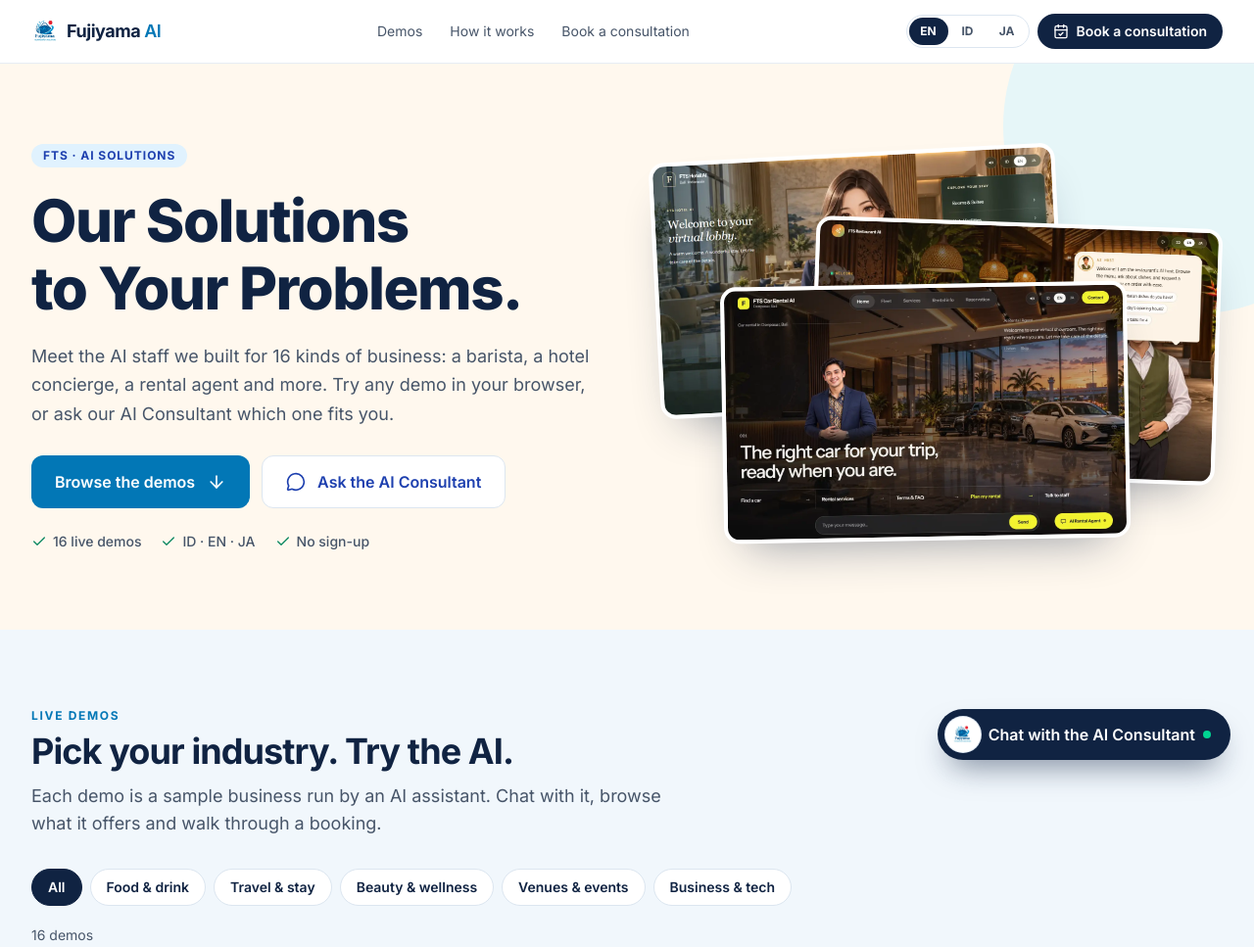
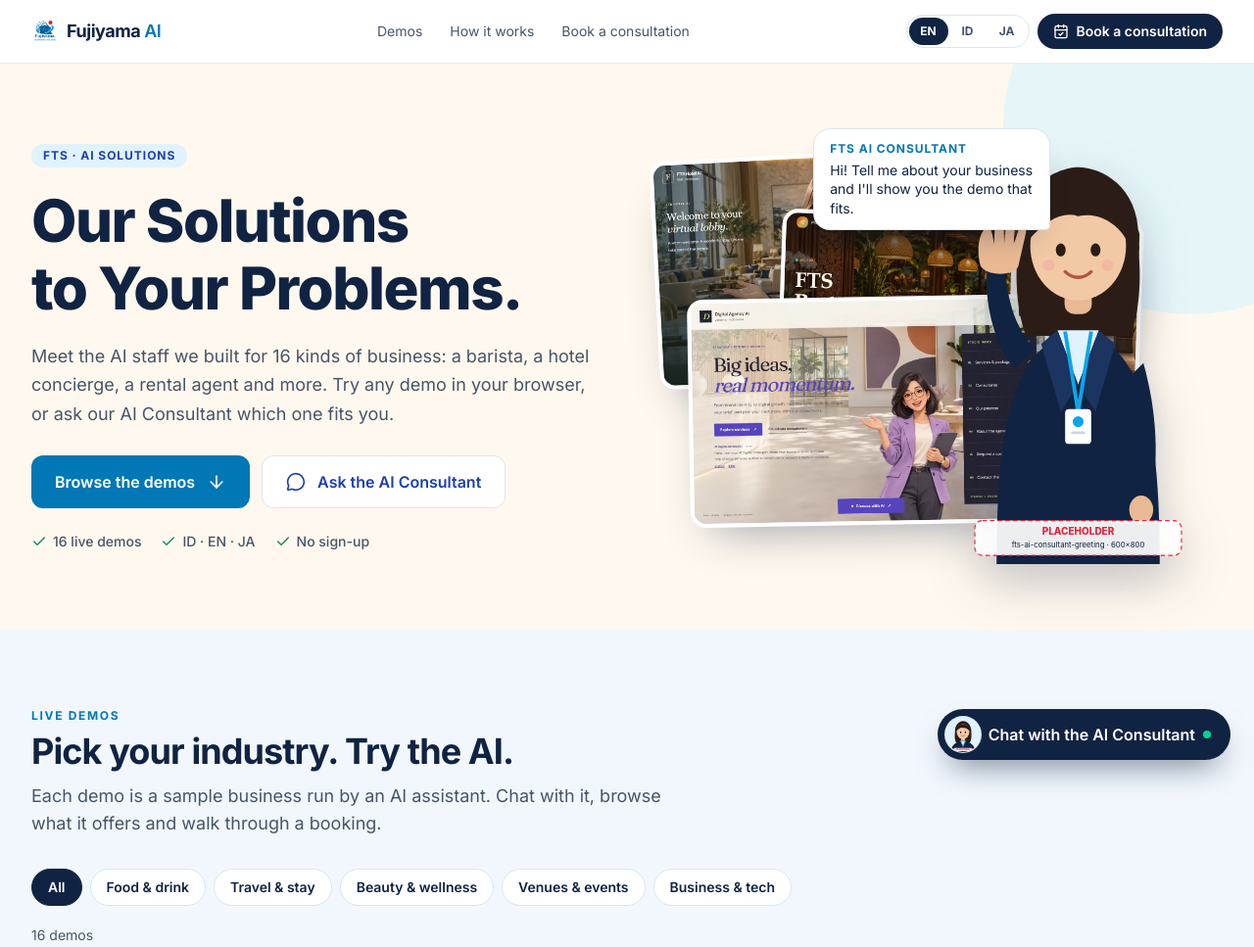
Before and after one commit to Rizz404/fts-ai-landing, a Laravel app: page / in a window 1280 px wide. Shown: the top 967 px of the page at 98% size. Run offline with Laravel 12, Linux system fonts and the light colour scheme; data comes from the database, SQL or seed files in the repository; style sheets or scripts are compiled from the project's sources; parts of the project's set-up code (start-up, migrations or seed data) failed here and were passed over.

Commit message:
feat(landing): add ai consultant character placeholders to hero, chat and booking

```diff
--- a/resources/js/landing/chat/ChatWidget.tsx
+++ b/resources/js/landing/chat/ChatWidget.tsx
@@ -1,7 +1,8 @@
 import { useEffect, useRef, useState, type FormEvent } from 'react';
 import { CalendarCheck, RotateCcw, Send, X } from 'lucide-react';
 import { renderChatText } from '../../shared/chat-text.js';
-import { ftsLogo, links, pageUrl } from '../content/links';
+import { character } from '../content/character';
+import { links, pageUrl } from '../content/links';
 import { useLang } from '../i18n/lang';
 import ChatCards from './ChatCards';
 import { useChat } from './useChat';
@@ -12,9 +13,13 @@ type Props = {
 };
 
 const Avatar = ({ size = 'h-9 w-9' }: { size?: string }) => (
-    <span className={`flex ${size} shrink-0 items-center justify-center rounded-full bg-white ring-1 ring-fts-line`}>
-        <img src={ftsLogo} alt="" width={24} height={24} className="h-3/5 w-3/5 object-contain" />
-    </span>
+    <img
+        src={character.avatar.src}
+        alt=""
+        width={character.avatar.width}
+        height={character.avatar.height}
+        className={`${size} shrink-0 rounded-full bg-fts-sky-soft object-cover ring-1 ring-fts-line`}
+    />
 );
 
 /**
--- /dev/null
+++ b/resources/js/landing/content/character.ts
@@ -0,0 +1,10 @@
+// The FTS AI Consultant character. Files ending in .PLACEHOLDER.svg are temporary;
+// IMAGES-TO-GENERATE.md lists what to generate and how to swap each one in.
+export const character = {
+  // Hero, next to the demo screenshots.
+  greeting: { src: "/images/character/fts-ai-consultant-greeting.PLACEHOLDER.svg", width: 600, height: 800 },
+  // Consultation page, beside the booking form.
+  tablet: { src: "/images/character/fts-ai-consultant-tablet.PLACEHOLDER.svg", width: 600, height: 800 },
+  // Chat launcher, chat header and every assistant bubble; mobile hero greeting.
+  avatar: { src: "/images/character/fts-ai-consultant-avatar.PLACEHOLDER.svg", width: 256, height: 256 },
+};
--- a/resources/js/landing/i18n/assistantStrings.ts
+++ b/resources/js/landing/i18n/assistantStrings.ts
@@ -30,6 +30,8 @@ const en = {
     bookForm: "Use the booking form",
     disclaimer: "AI answers can be wrong. The team confirms every booking.",
     unavailable: "The chat is not available right now. Please contact FTS directly.",
+    heroBubble: "Hi! Tell me about your business and I'll show you the demo that fits.",
+    characterAlt: "The FTS AI Consultant waving hello",
   },
   booking: {
     eyebrow: "Free consultation",
@@ -110,6 +112,8 @@ const id: AssistantStrings = {
     bookForm: "Pakai formulir pemesanan",
     disclaimer: "Jawaban AI bisa keliru. Tim mengonfirmasi setiap pemesanan.",
     unavailable: "Chat sedang tidak tersedia. Silakan hubungi FTS langsung.",
+    heroBubble: "Halo! Ceritakan usaha Anda, saya tunjukkan demo yang paling cocok.",
+    characterAlt: "AI Consultant FTS melambaikan tangan",
   },
   booking: {
     eyebrow: "Konsultasi gratis",
@@ -188,6 +192,8 @@ const ja: AssistantStrings = {
     bookForm: "予約フォームを使う",
     disclaimer: "AIの回答は誤る場合があります。予約はすべてスタッフが確定します。",
     unavailable: "現在チャットはご利用いただけません。FTSへ直接お問い合わせください。",
+    heroBubble: "こんにちは。御社の業種を教えていただければ、合うデモをご案内します。",
+    characterAlt: "手を振るFTSのAIコンサルタント",
   },
   booking: {
     eyebrow: "無料相談",
--- a/resources/js/landing/sections/Booking.tsx
+++ b/resources/js/landing/sections/Booking.tsx
@@ -1,6 +1,7 @@
 import { useEffect, useMemo, useState, type FormEvent, type ReactNode } from 'react';
 import { CalendarCheck, Check, MessageCircle } from 'lucide-react';
 import { api, chatToken, landingConfig, type ConsultationCreated, type ConsultationOptions, type ValidationFailure } from '../api';
+import { character } from '../content/character';
 import { useLang } from '../i18n/lang';
 
 type ContactType = 'whatsapp' | 'phone' | 'email';
@@ -169,6 +170,15 @@ const Booking = ({ onAskAi }: { onAskAi: () => void }) => {
                         <MessageCircle aria-hidden className="mt-0.5 h-4 w-4 shrink-0" />
                         {b.askAi}
                     </button>
+                    {/* Desktop only: the form is long, so the character fills the side column. */}
+                    <img
+                        src={character.tablet.src}
+                        alt={a.chat.characterAlt}
+                        width={character.tablet.width}
+                        height={character.tablet.height}
+                        loading="lazy"
+                        className="mt-8 hidden w-full max-w-[300px] lg:block"
+                    />
                 </div>
 
                 <div className="min-w-0">
--- a/resources/js/landing/sections/Hero.tsx
+++ b/resources/js/landing/sections/Hero.tsx
@@ -1,11 +1,12 @@
 import { ArrowDown, Check, MessageCircle } from "lucide-react";
+import { character } from "../content/character";
 import { demoHref, demoImage, demos } from "../content/demos";
 import { useLang } from "../i18n/lang";
 
-const previewIds = ["hotel-ai", "restaurant-ai", "car-rental-ai"];
+const previewIds = ["hotel-ai", "restaurant-ai", "digital-agency-ai"];
 
 const Hero = ({ onAskAi }: { onAskAi: () => void }) => {
-  const { lang, t } = useLang();
+  const { lang, t, a } = useLang();
   const previews = previewIds.map((id) => demos.find((demo) => demo.id === id)!);
 
   return (
@@ -64,8 +65,21 @@ const Hero = ({ onAskAi }: { onAskAi: () => void }) => {
           </ul>
         </div>
 
-        {/* Stack of real demo screenshots; hidden on small phones to keep the first screen short. */}
-        <div aria-hidden className="relative mx-auto hidden aspect-[16/11] w-full max-w-xl sm:block">
+        {/* Phones: a compact greeting from the AI Consultant instead of the screenshot stack. */}
+        <button
+          type="button"
+          onClick={onAskAi}
+          className="flex items-center gap-3 rounded-2xl border border-fts-line bg-white p-3 text-left sm:hidden"
+        >
+          <img src={character.avatar.src} alt="" width={56} height={56} className="h-14 w-14 shrink-0 rounded-full bg-fts-sky-soft object-cover" />
+          <span className="min-w-0">
+            <span className="block text-xs font-bold uppercase tracking-[0.08em] text-fts-sky-strong">{a.chat.title}</span>
+            <span className="mt-0.5 block text-sm leading-snug text-fts-navy">{a.chat.heroBubble}</span>
+          </span>
+        </button>
+
+        {/* Real demo screenshots, with the AI Consultant character standing in front. */}
+        <div className="relative mx-auto hidden aspect-[16/11] w-full max-w-xl sm:block">
           {previews.map((demo, index) => (
             <a
               key={demo.id}
@@ -73,8 +87,9 @@ const Hero = ({ onAskAi }: { onAskAi: () => void }) => {
               target="_blank"
               rel="noopener noreferrer"
               tabIndex={-1}
-              className={`absolute w-[72%] overflow-hidden rounded-2xl border-4 border-white bg-white shadow-[0_24px_48px_-24px_rgba(16,35,66,0.45)] transition-transform duration-300 hover:-translate-y-1 ${
-                ["left-0 top-0 rotate-[-3deg]", "right-0 top-[18%] rotate-[2deg]", "bottom-0 left-[12%] rotate-[-1deg]"][index]
+              aria-hidden
+              className={`absolute w-[64%] overflow-hidden rounded-2xl border-4 border-white bg-white shadow-[0_24px_48px_-24px_rgba(16,35,66,0.45)] transition-transform duration-300 hover:-translate-y-1 ${
+                ["left-0 top-0 rotate-[-3deg]", "left-[22%] top-[16%] rotate-[2deg]", "bottom-[4%] left-[6%] rotate-[-1deg]"][index]
               }`}
             >
               <img
@@ -87,6 +102,23 @@ const Hero = ({ onAskAi }: { onAskAi: () => void }) => {
               />
             </a>
           ))}
+
+          <img
+            src={character.greeting.src}
+            alt={a.chat.characterAlt}
+            width={character.greeting.width}
+            height={character.greeting.height}
+            loading="eager"
+            className="pointer-events-none absolute -bottom-6 right-[-4%] h-[112%] w-auto drop-shadow-[0_18px_24px_rgba(16,35,66,0.25)]"
+          />
+          <button
+            type="button"
+            onClick={onAskAi}
+            className="absolute right-[30%] top-[-6%] max-w-[15rem] rounded-2xl rounded-br-sm bg-white px-4 py-3 text-left text-sm leading-snug text-fts-navy shadow-[0_16px_32px_-16px_rgba(16,35,66,0.45)] ring-1 ring-fts-line transition hover:ring-fts-sky"
+          >
+            <span className="block text-xs font-bold uppercase tracking-[0.08em] text-fts-sky-strong">{a.chat.title}</span>
+            <span className="mt-1 block">{a.chat.heroBubble}</span>
+          </button>
         </div>
       </div>
     </section>
```
Also changed, not shown: IMAGES-TO-GENERATE.md (added, +72 -0 lines), public/images/character/fts-ai-consultant-avatar.PLACEHOLDER.svg (added), public/images/character/fts-ai-consultant-greeting.PLACEHOLDER.svg (added), public/images/character/fts-ai-consultant-tablet.PLACEHOLDER.svg (added).
